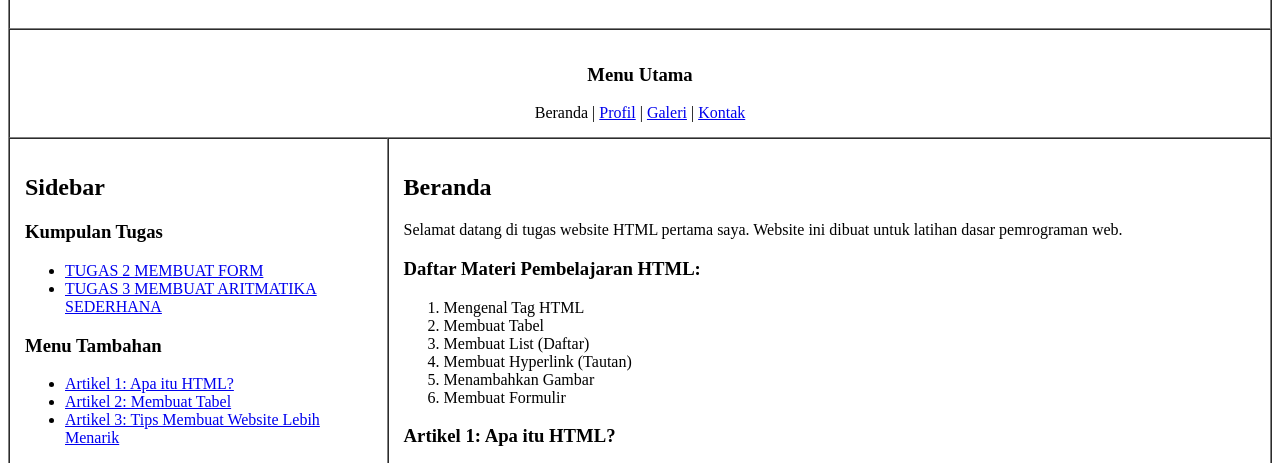
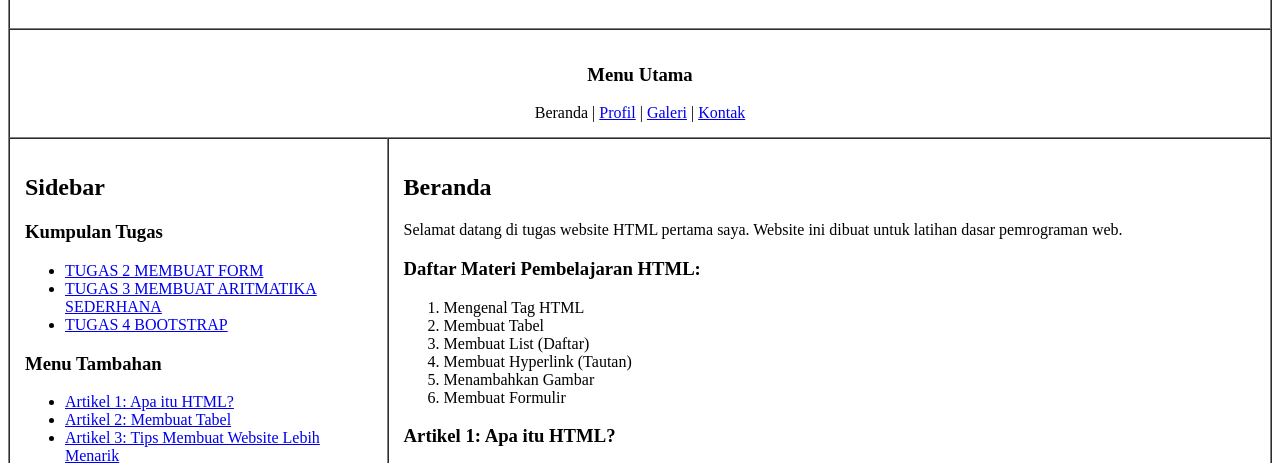
Before and after one commit to muhammad222421-sketch/Tugas1-Individu-HTML, a plain HTML site: page tugas1.html in a window 1280 px wide. Shown: the part 296-759 px from the top of the page. Drawn offline with Linux system fonts and the light colour scheme.

Commit message:
Update tugas1.html

```diff
--- a/tugas1.html
+++ b/tugas1.html
@@ -36,6 +36,7 @@
                 <UL>
                          <li><a href="form.html"> TUGAS 2 MEMBUAT FORM</a></li>
                          <li><a href="java.html"> TUGAS 3 MEMBUAT ARITMATIKA SEDERHANA</a></li>
+                         <li><a href="index.html"> TUGAS 4 BOOTSTRAP</a></li>
                 </UL>
                <h3>Menu Tambahan</h3>
                 <ul>
```
